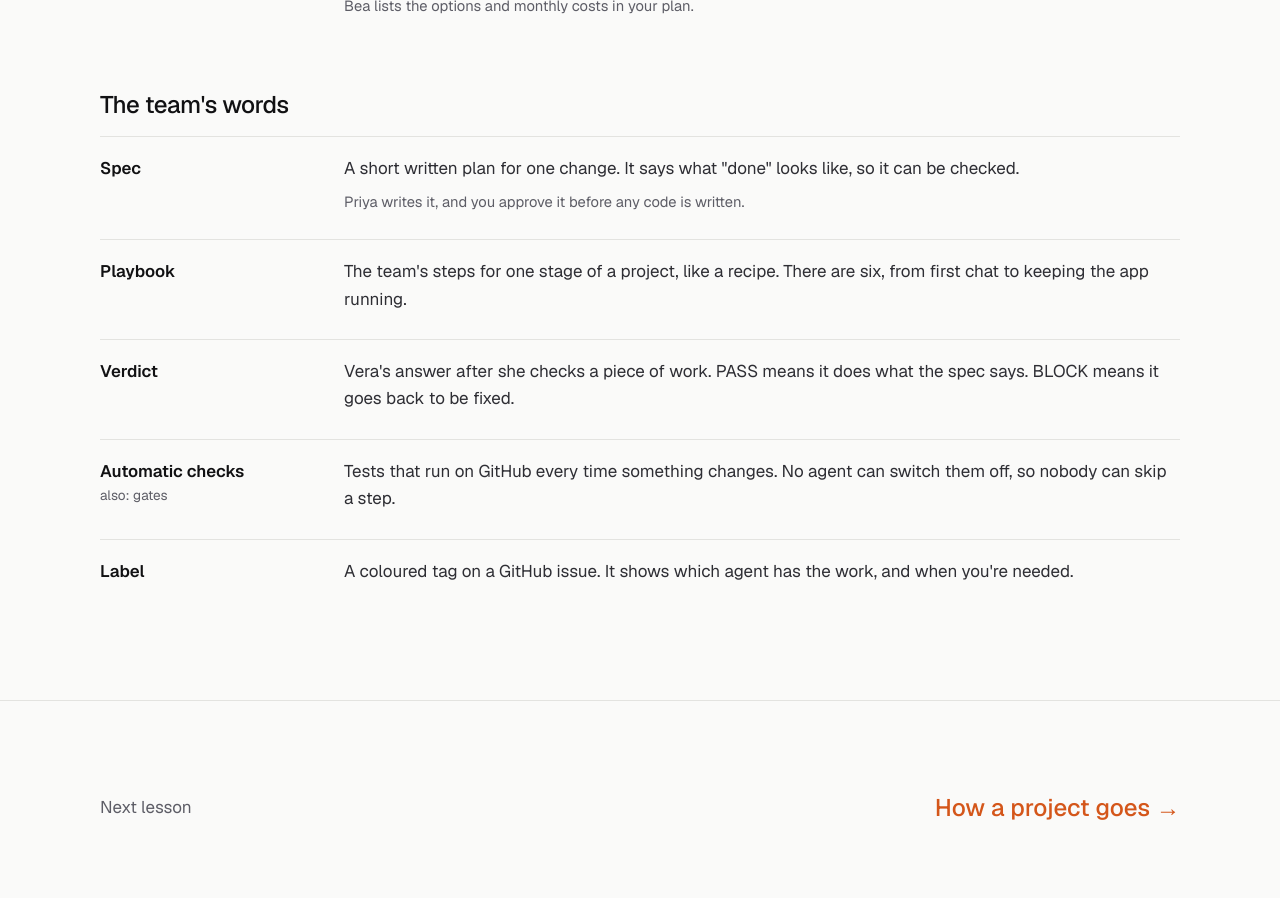
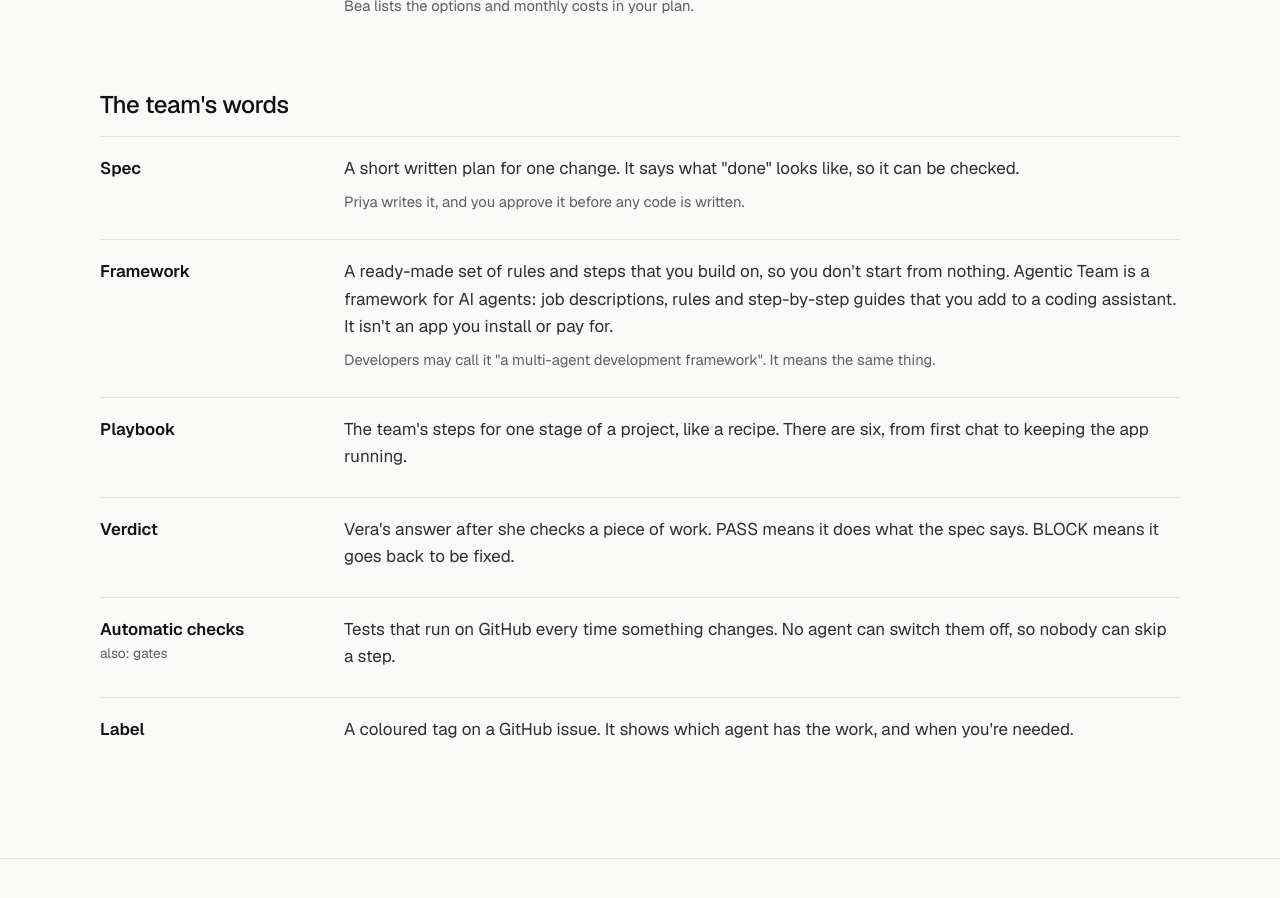
Before and after one commit to vibhortayal/agentic-team-oss, a Jekyll site: the page built from learn/words.html, in a window 1280 px wide and 900 px high, scrolled down 2742 px. Built offline with Jekyll 4.4.1, drawn with Linux system fonts in a browser that asks for light colours.

Commit message:
Use one name for the project: an AI team for beginners, a multi-agent development framework for developers
Co-Authored-By: Claude Opus 5.5 <noreply@anthropic.com>
Claude-Session: https://claude.ai/code/session_0155vpoV6HQDSgg93iXKtdmK

```diff
--- a/_config.yml
+++ b/_config.yml
@@ -3,7 +3,7 @@
 # The docs menu is set here, so no Markdown file needs site-only front matter.
 # index.html and learn/ are the learning portal, with their own layout.
 title: Agentic Team
-description: A team of AI agents that plans, builds, checks and runs your software project.
+description: An AI team that helps you build your app. Free and open source.
 remote_theme: just-the-docs/just-the-docs@v0.10.1
 plugins: [jekyll-remote-theme]
 color_scheme: light
--- a/_layouts/portal.html
+++ b/_layouts/portal.html
@@ -3,7 +3,7 @@
 <head>
 <meta charset="utf-8">
 <meta name="viewport" content="width=device-width, initial-scale=1">
-<title>{% if page.url == "/" %}Agentic Team: tell it your idea, a team of AI agents builds it{% else %}{{ page.title }} · Agentic Team{% endif %}</title>
+<title>{% if page.url == "/" %}Agentic Team: an AI team that helps you build your app{% else %}{{ page.title }} · Agentic Team{% endif %}</title>
 <meta name="description" content="{{ page.summary | default: 'Learn how a team of AI agents plans, builds, checks and launches your software project.' }}">
 <link rel="preconnect" href="https://fonts.googleapis.com">
 <link rel="preconnect" href="https://fonts.gstatic.com" crossorigin>
--- a/learn/words.html
+++ b/learn/words.html
@@ -112,6 +112,7 @@ next: {url: /learn/journey.html, title: "How a project goes"}
     <h2>The team's words</h2>
     <dl>
       <div class="term"><dt>Spec</dt><dd><p>A short written plan for one change. It says what "done" looks like, so it can be checked.</p><p class="use">Priya writes it, and you approve it before any code is written.</p></dd></div>
+      <div class="term"><dt>Framework</dt><dd><p>A ready-made set of rules and steps that you build on, so you don't start from nothing. Agentic Team is a framework for AI agents: job descriptions, rules and step-by-step guides that you add to a coding assistant. It isn't an app you install or pay for.</p><p class="use">Developers may call it "a multi-agent development framework". It means the same thing.</p></dd></div>
       <div class="term"><dt>Playbook</dt><dd><p>The team's steps for one stage of a project, like a recipe. There are six, from first chat to keeping the app running.</p></dd></div>
       <div class="term"><dt>Verdict</dt><dd><p>Vera's answer after she checks a piece of work. PASS means it does what the spec says. BLOCK means it goes back to be fixed.</p></dd></div>
       <div class="term"><dt>Automatic checks<small>also: gates</small></dt><dd><p>Tests that run on GitHub every time something changes. No agent can switch them off, so nobody can skip a step.</p></dd></div>
```
Also changed, not shown: AGENTS.md (+1 -1 lines), README.md.
